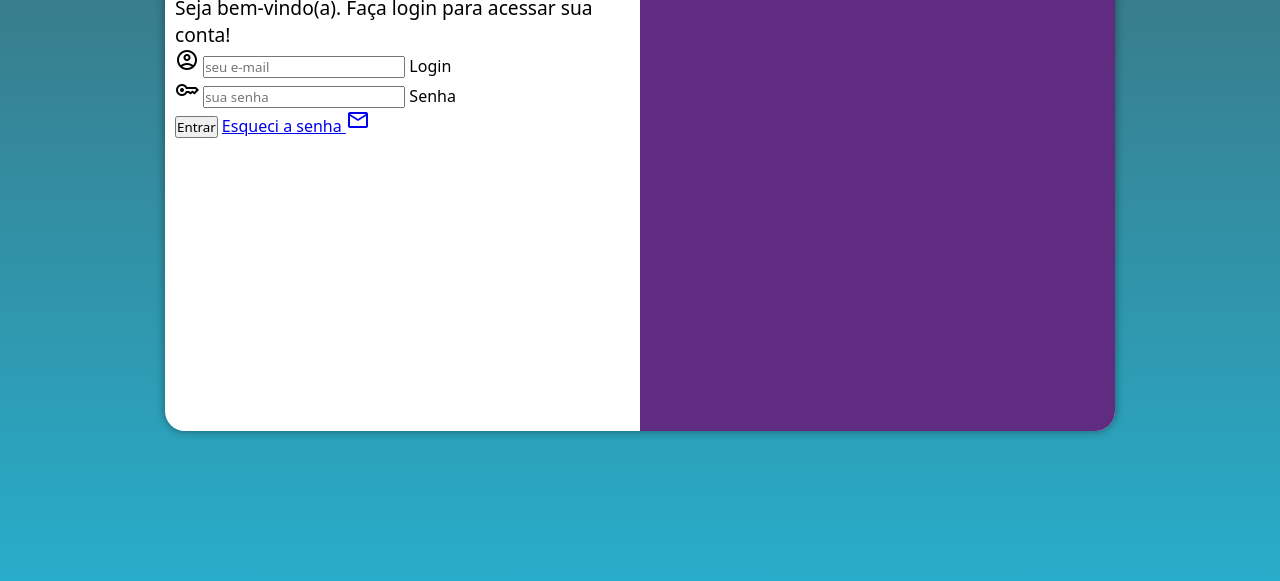
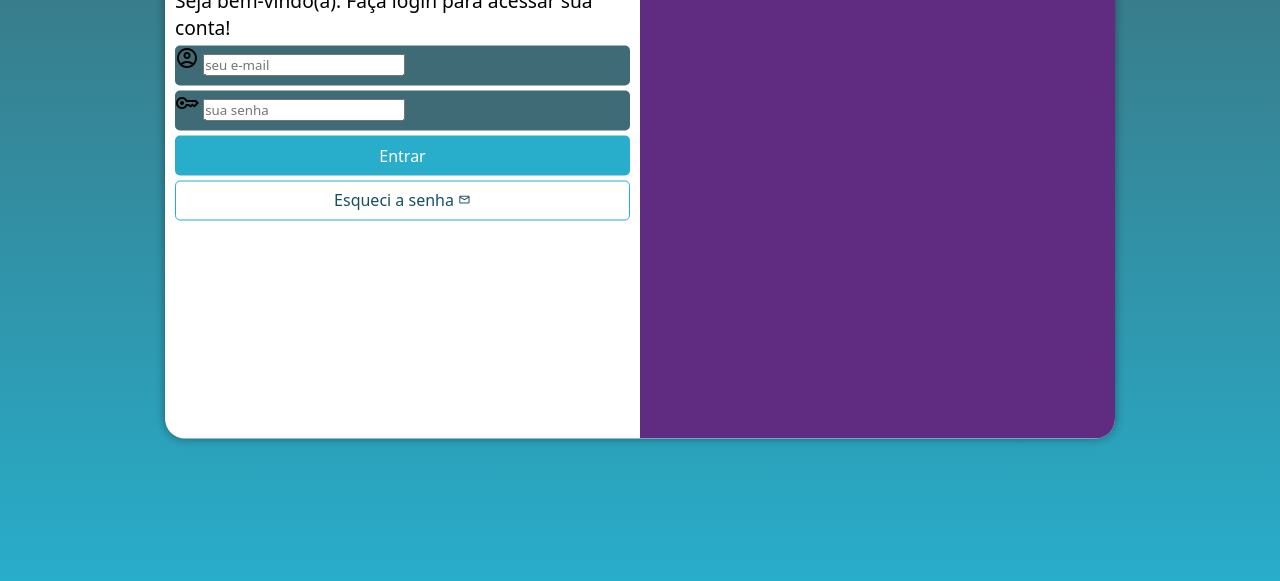
Before and after one commit to luishvanni/projeto-login, a plain HTML site: page index.html in a window 1280 px wide. Shown: the part 219-800 px from the top of the page. Drawn offline with nearby package versions, Linux system fonts and the light colour scheme.

Commit message:
formatação do formulário

```diff
--- a/estilos/style.css
+++ b/estilos/style.css
@@ -29,7 +29,7 @@ section#login {
 
     background-color: white;
     width: 250px;
-    height: 500px;
+    height: 515px;
     border-radius: 20px;
     box-shadow: 0px 0px 10px rgba(0, 0, 0, 0.411);
 
@@ -61,3 +61,56 @@ div#formulario > h1 {
 div#formulario > p {
     font-size: 0.8em;
 }
+
+form > div.campo {
+    background-color: #3E6B75;
+    width: 100%;
+    display: block;
+    height: 40px;
+    border-radius: 5px;
+    margin: 5px 0px;
+}
+
+div.campo > label {
+    display: none;
+}
+
+form > input[type=submit] {
+    display: block;
+    font-size: 1em;
+    width: 100%;
+    height: 40px;
+    background-color: #28ADCA;
+    color: white;
+    border: none;
+    border-radius: 5px;
+    cursor: pointer;
+
+}
+
+form > input[type=submit]:hover {
+    background-color: #1c788d;
+}
+
+.botao {
+    display: block;
+    text-align: center;
+    font-size: 1em;
+    width: 100%;
+    height: 40px;
+    background-color: c;
+    border: 1px solid #28ADCA;
+    border-radius: 5px;
+    text-decoration: none;
+    color: #14505e;
+    padding-top: 7px;
+    margin-top: 5px;
+}
+
+a.botao:hover {
+    background-color: #2dbedf;
+}
+
+form > a.botao > span {
+    font-size: 0.8em;
+}
--- a/index.html
+++ b/index.html
@@ -31,7 +31,7 @@
 
                     </div>
                     <input type="submit" value="Entrar">
-                    <a href="esqueci.html">
+                    <a href="esqueci.html" class="botao">
                         Esqueci a senha <span class="material-symbols-outlined">mail</span>
                     </a>
                 </form>
```
